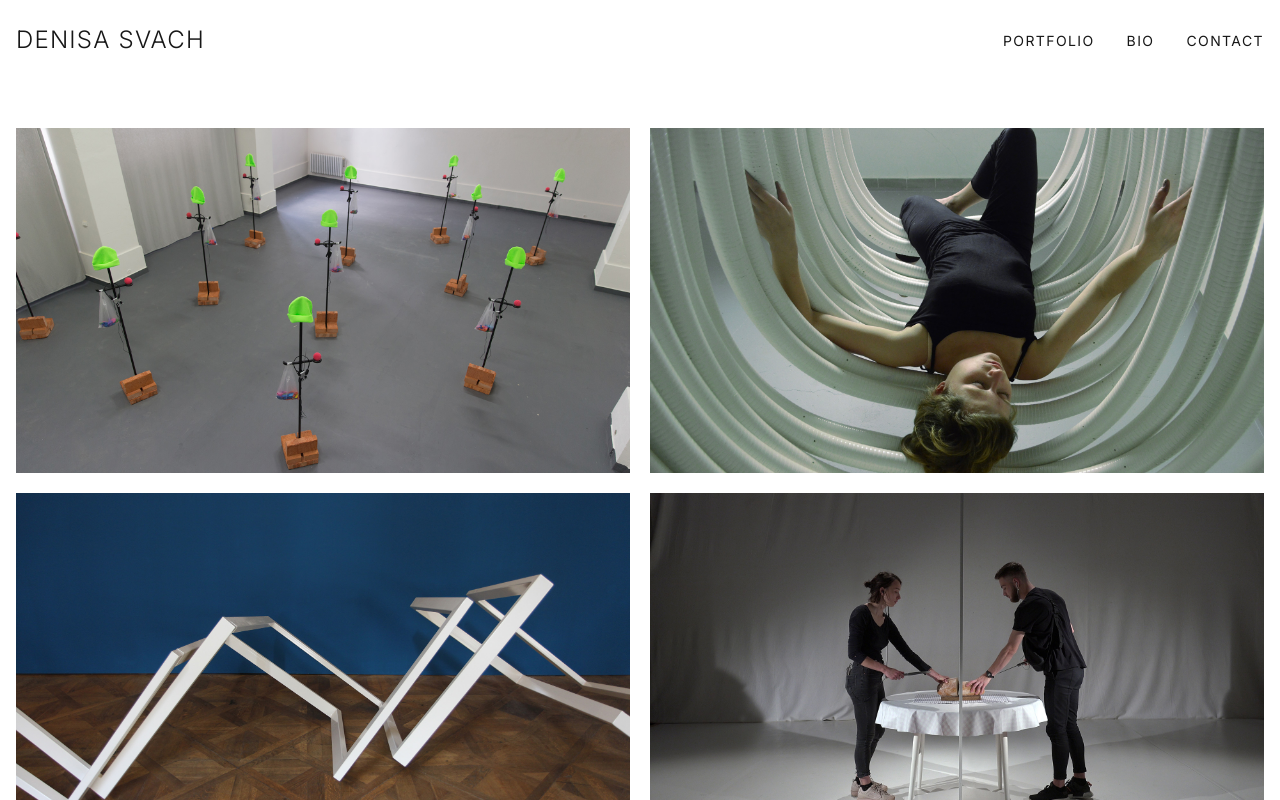
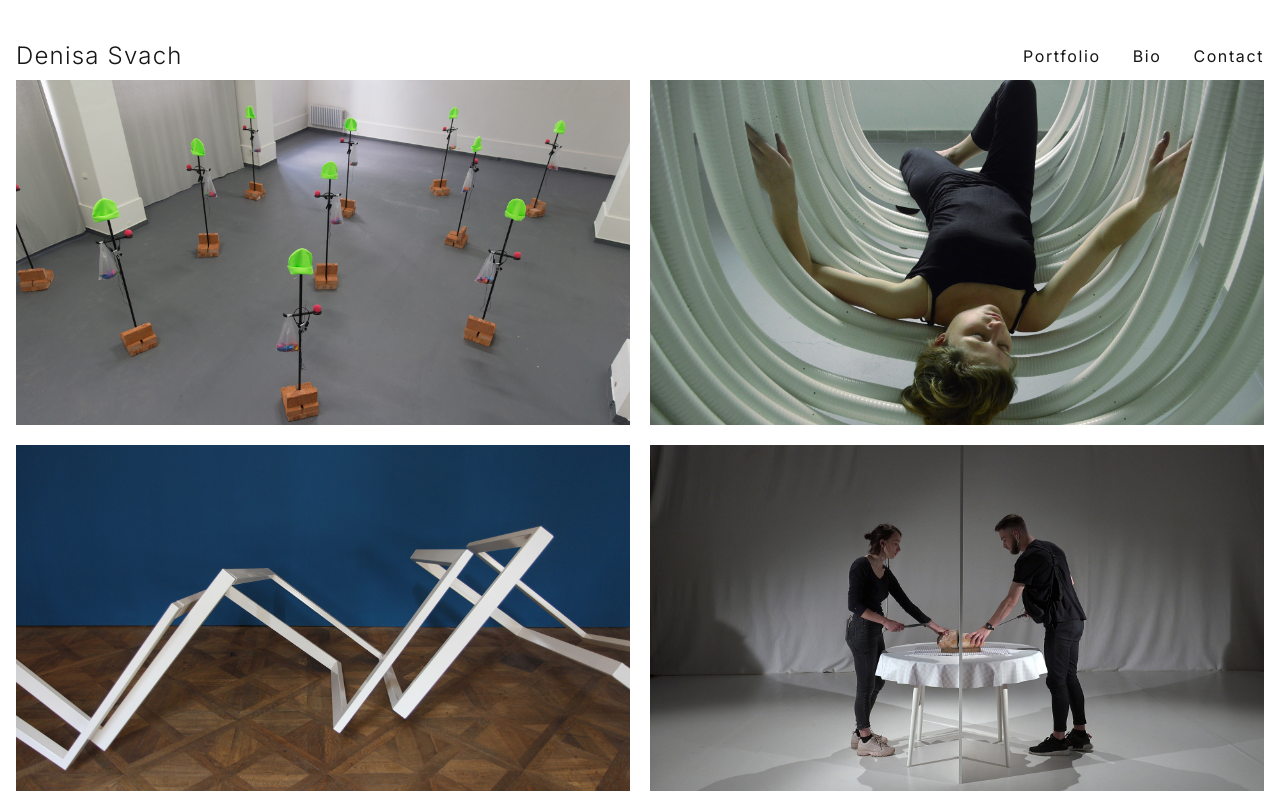
Before and after one commit to mpanko/denisasvach, a Next.js app: page / in a window 1280 px wide. Shown: the top 800 px of the page. Built offline with nearby package versions, Linux system fonts and the light colour scheme.

Commit message:
adapted fonts

```diff
--- a/app/bio/page.tsx
+++ b/app/bio/page.tsx
@@ -3,7 +3,7 @@ import Bio from '../components/Bio'
 
 export default function BioPage() {
   return (
-    <div className="container mx-auto px-4 py-12">
+    <div className="container mx-auto px-4 pt-0 pb-5">
       <Bio />
     </div>
   )
--- a/app/components/Header.tsx
+++ b/app/components/Header.tsx
@@ -3,24 +3,24 @@ import Link from 'next/link';
 
 const Header: React.FC = () => (
   <header className="sticky top-0 z-10 bg-white">
-    <div className="container mx-auto px-4 py-6 flex justify-between items-center">
+    <div className="container mx-auto px-4 pt-10 pb-2 flex justify-between items-center">
       <Link href="/" className="text-2xl font-light tracking-wider">
-        DENISA SVACH
+        Denisa Svach
       </Link>
       <nav>
         <ul className="flex space-x-8">
           <li>
-            <Link href="/" className="text-sm uppercase tracking-widest transition-all duration-300 hover:text-black">
+            <Link href="/" className="text-m tracking-widest transition-all duration-300 hover:text-black">
               Portfolio
             </Link>
           </li>
           <li>
-            <Link href="/bio" className="text-sm uppercase tracking-widest transition-all duration-300 hover:text-black">
+            <Link href="/bio" className="text-m tracking-widest transition-all duration-300 hover:text-black">
               Bio
             </Link>
           </li>
           <li>
-            <Link href="/contact" className="text-sm uppercase tracking-widest transition-all duration-300 hover:text-black">
+            <Link href="/contact" className="text-m tracking-widest transition-all duration-300 hover:text-black">
               Contact
             </Link>
           </li>
--- a/app/contact/page.tsx
+++ b/app/contact/page.tsx
@@ -2,7 +2,7 @@ import React from 'react'
 
 export default function ContactPage() {
   return (
-    <div className="container mx-auto px-4 py-12">
+    <div className="container mx-auto px-4 pt-0 pb-5">
       <h1 className="text-4xl font-light mb-8 tracking-wide">Contact</h1>
       <div className="max-w-2xl mx-auto">
         <p className="text-lg mb-6">
--- a/app/page.tsx
+++ b/app/page.tsx
@@ -2,7 +2,7 @@ import ProjectGrid from './components/ProjectGrid'
 
 export default function Home() {
   return (
-    <div className="container mx-auto px-4 py-12">
+    <div className="container mx-auto px-4 pt-0 pb-5">
       <h1 className="sr-only">Denisa Svach Portfolio</h1>
       <ProjectGrid />
     </div>
--- a/app/project/[id]/page.tsx
+++ b/app/project/[id]/page.tsx
@@ -17,7 +17,7 @@ export default function ProjectPage({ params }: { params: { id: string } }) {
   }
 
   return (
-    <div className="container mx-auto px-4 py-12">
+    <div className="container mx-auto px-4 pt-0 pb-5">
       <BackButton />
       <ProjectDetail projectId={params.id} />
     </div>
```
Also changed, not shown: app/components/ProjectGrid.tsx (+6 -4 lines).
